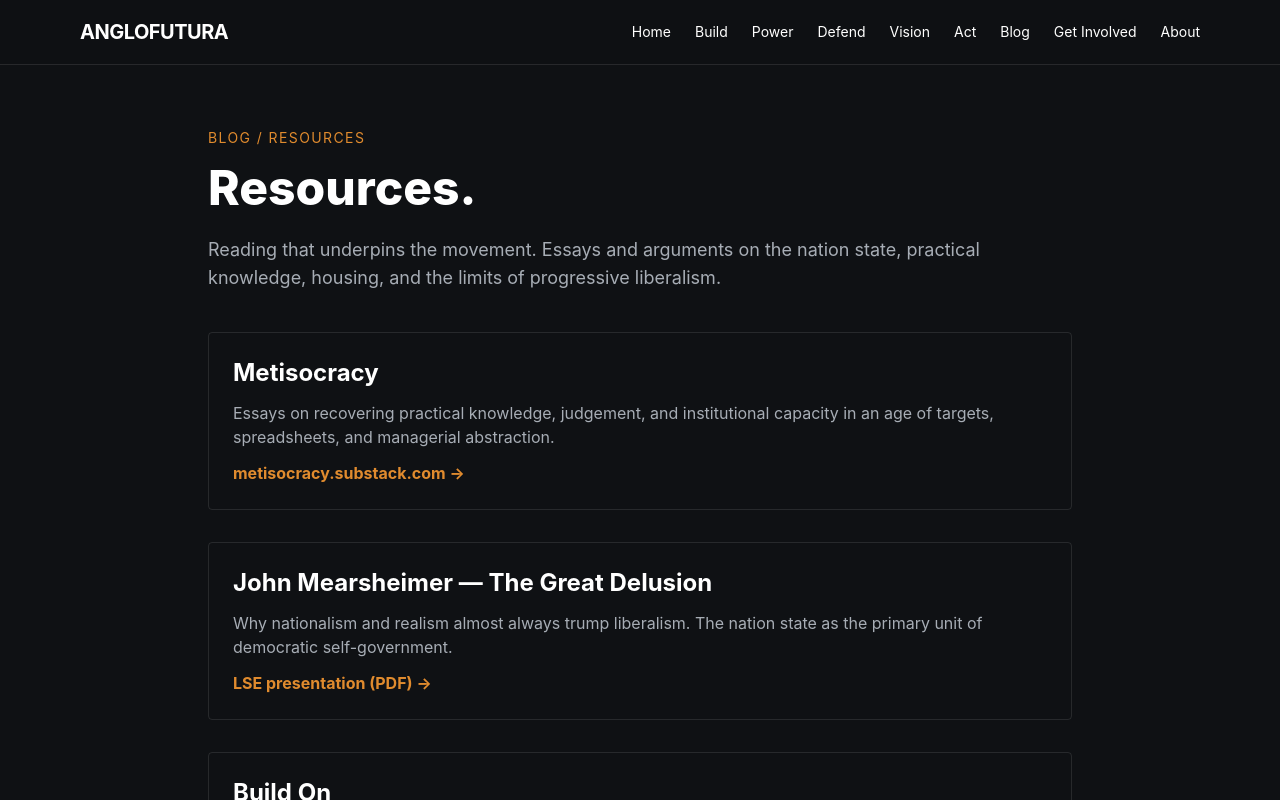
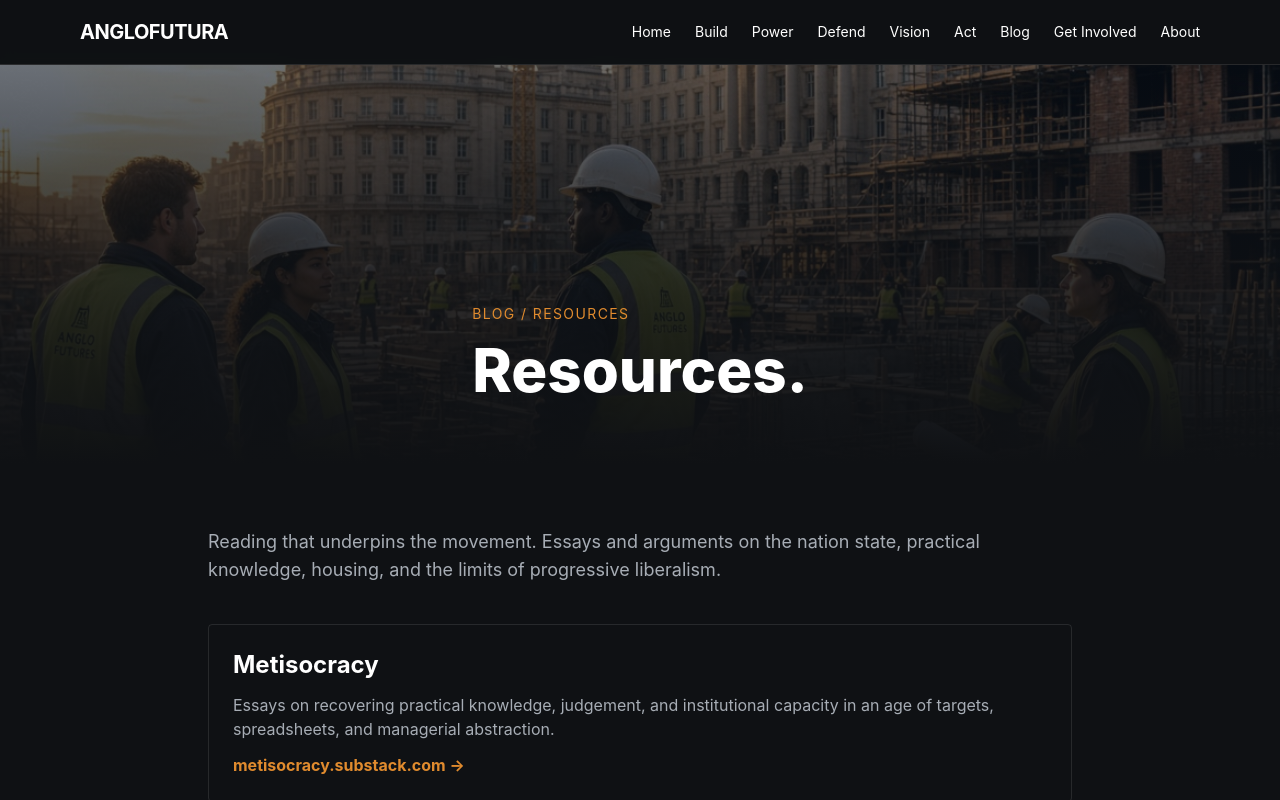
Before and after one commit to stumpyuk1/anglofutura-prototype, a Next.js app: page /blog in a window 1280 px wide. Shown: the top 800 px of the page. Built offline with nearby package versions, Linux system fonts and the light colour scheme.

Commit message:
Add hero image and improve Blog page layout

```diff
--- a/app/blog/page.js
+++ b/app/blog/page.js
@@ -1,9 +1,21 @@
 export default function Blog() {
   return (
+    <div>
+      {/* Hero */}
+      <section className="relative min-h-[50vh] flex items-end bg-navy overflow-hidden pt-20">
+        <img
+          src="/images/z3Ms2.jpg"
+          alt="Resources"
+          className="absolute inset-0 w-full h-full object-cover opacity-40"
+        />
+        <div className="absolute inset-0 bg-gradient-to-t from-charcoal via-charcoal/60 to-transparent"></div>
+        <div className="relative max-w-4xl mx-auto px-4 pb-16">
+          <p className="text-amber text-sm tracking-widest uppercase mb-4">Blog / Resources</p>
+          <h1 className="text-4xl md:text-6xl font-extrabold leading-tight">Resources.</h1>
+        </div>
+      </section>
+
       <div className="max-w-4xl mx-auto px-4 py-16">
-      <p className="text-amber text-sm tracking-widest uppercase mb-4">Blog / Resources</p>
-      <h1 className="text-4xl md:text-5xl font-extrabold mb-6">Resources.</h1>
-
         <p className="text-lg text-steel mb-10">
           Reading that underpins the movement. Essays and arguments on the nation state, practical knowledge, housing, and the limits of progressive liberalism.
         </p>
@@ -59,5 +71,6 @@ export default function Blog() {
           More essays and movement writing will be added here.
         </p>
       </div>
+    </div>
   );
 }
```
Lines whose indentation alone changed are shown as unchanged.
